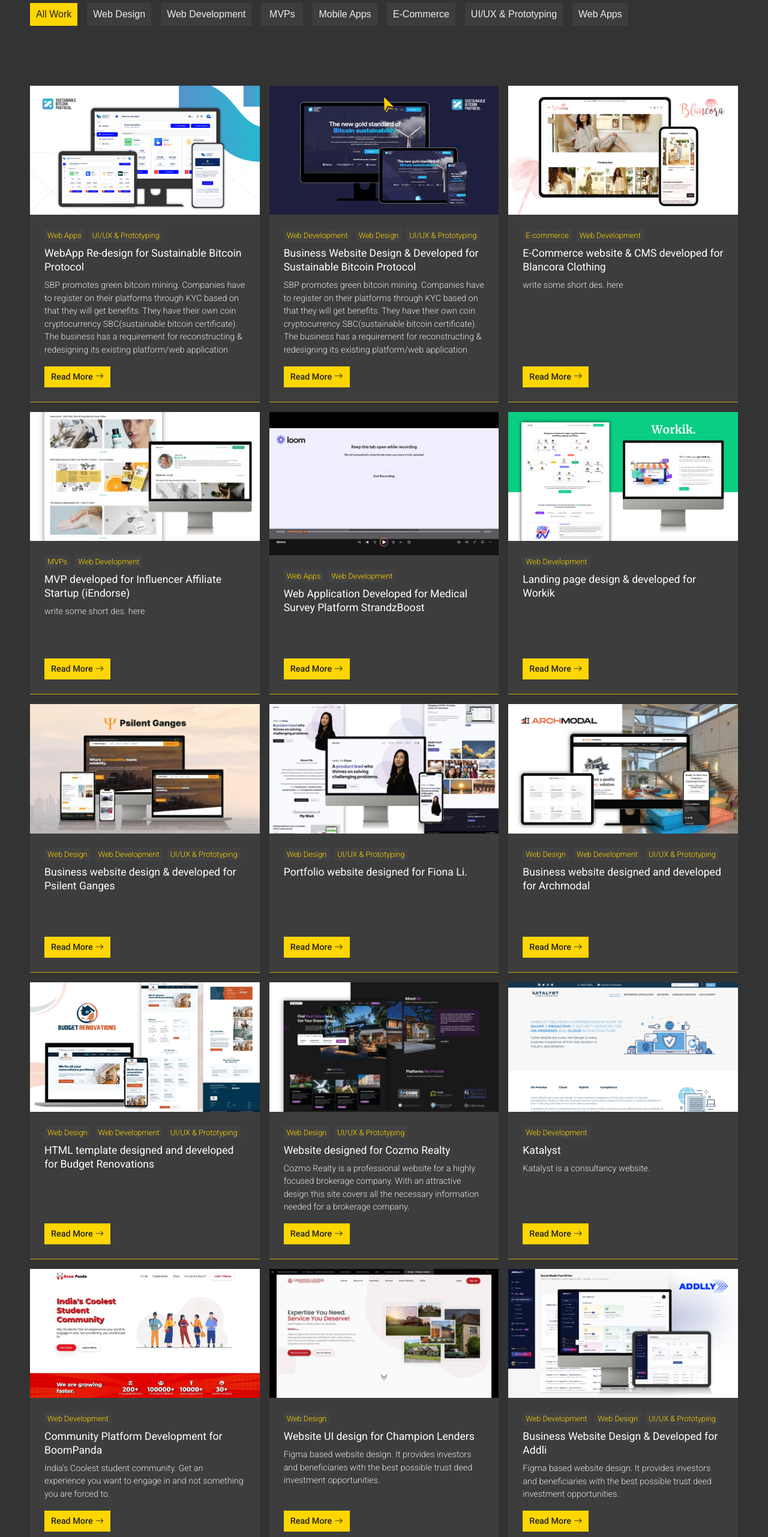
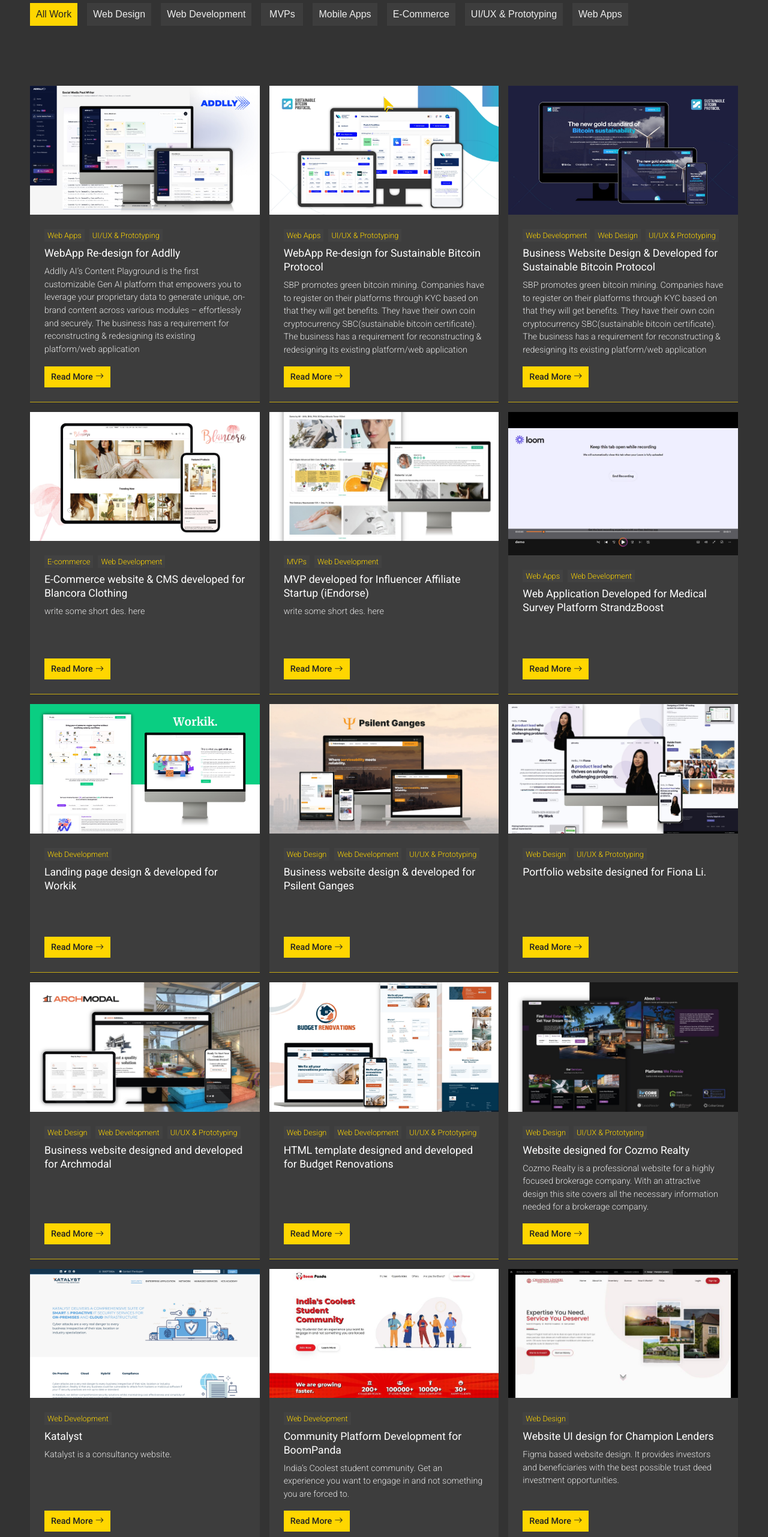
Before and after one commit to website-vikreta/website-vikreta.github.io, a React (Create React App) app: page /work in a window 1280 px wide. Shown: the part 234-2797 px from the top of the page at 60% size. Built offline with nearby package versions, Linux system fonts and the light colour scheme.

Commit message:
addly update

```diff
--- a/src/json/ourWorkData.js
+++ b/src/json/ourWorkData.js
@@ -133,6 +133,7 @@
 import championg5 from "../assets/Work/champion-lenders/gallery/champion5.jpg";
 import championg6 from "../assets/Work/champion-lenders/gallery/champion6.jpg";
 //addli
+import addlylogo from "../assets/Work/Addli/adlogo.svg"
 import addli1 from "../assets/Work/Addli/addli-01.jpg"
 import addli2 from "../assets/Work/Addli/addli-02.jpg"
 import addli3 from "../assets/Work/Addli/addli-03.jpg"
@@ -147,6 +148,45 @@
    // SBP webApp update content
    {
       id: 1,
+      url: "/work/addlly",
+      thumbnail: addli1,
+      logo: addlylogo,
+      title: "WebApp Re-design for Addlly",
+      niche: ["Figma", "UI/UX", "Prototyping", "Web Design", "Web Apps", "Mockups"],
+      category: ["Web Apps","UI/UX & Prototyping"],
+      links: [
+         { key: "Figma", value: "https://bit.ly/addly-website-figma" }
+      ],
+      video: [
+
+      ],
+      gallery: [ addli1, addli2, addli3, addli4, addli5, addli6
+
+      ],
+      shortDescription: `
+      Addlly AI’s Content Playground is the first customizable Gen AI platform that empowers you to leverage your proprietary data to generate unique, on-brand content across various modules – effortlessly and securely. The business has a requirement for reconstructing & redesigning its existing platform/web application
+      `,
+      description: `
+      <p className="para">
+      Addlly promotes eco-friendly bitcoin mining by requiring companies to register on their platform through a KYC process. In return, they offer benefits and issue their own cryptocurrency, SBC (Sustainable Bitcoin Certificate). The business needs to revamp and redesign its current platform/web application.
+      </p>
+      <p className="para">
+      There are three core modules: Miner, Auditor, and Investor. These modules handle bitcoin mining, verify miners through third-party integration, and facilitate the purchase of bitcoins, respectively.
+      </p>
+      <p className="para">
+      Website Vikreta has delivered a fully updated UI/UX design to the company. Our research focused on achieving the optimal design. We provided all necessary components, charts, graphs, and layout elements to enhance the website’s functionality. Additionally, we created a straightforward Figma design to ensure that the tech team can develop it easily and efficiently.
+      </p>
+      <p className="para">
+      Given that blockchain-based projects require highly secure modules, we have conducted extensive testing to ensure the web application appears more professional and appealing. This enhances user trust and provides instant, easy-to-access information about the services offered by Addlly.
+      </p>
+      `,
+      clientReview: `
+           `,
+      clientName: "Harshit Agarwal",
+      designation: "CTO- Addlly.ai",
+   },
+   {
+      id: 2,
       url: "/work/sbpwebapp",
       thumbnail: sbpapp1,
       logo: SBPlogo,
@@ -191,7 +231,7 @@
    },
    // SBP webSite  change content
    {
-      id: 2,
+      id: 3,
       url: "/work/sbpwebsite",
       thumbnail: SBP1,
       logo: SBPlogo,
@@ -250,7 +290,7 @@
 
    // Blancora.
    {
-      id: 3,
+      id: 4,
       url: "/work/blancora",
       thumbnail: blancora1,
       logo: blancoraLogo,
@@ -291,7 +331,7 @@
    },
    // iEndorse MVP  update contents .
    {
-      id: 4,
+      id: 5,
       url: "/work/iendorse",
       thumbnail: iEndorse1,
       logo: iEndorseLogo,
@@ -330,7 +370,7 @@
    },
    // StrandzBoost WebApp update contents
    {
-      id: 5,
+      id: 6,
       url: "/work/StrandzBoost",
      thumbnail: Strandzthunbnill,
       logo: StrandzBoostLogo,
@@ -359,7 +399,7 @@
 
    // workik
    {
-      id: 6,
+      id: 7,
       url: "/work/workik",
       thumbnail: Workik1,
       logo: WorkikLogo,
@@ -388,7 +428,7 @@
 
    // Psilent Ganges
    {
-      id: 7,
+      id: 8,
       url: "/work/psilentganges",
       thumbnail: psilentGanges1,
       logo: psilentGangesLogo,
@@ -415,7 +455,7 @@
    ,
    // Fiona Li
    {
-      id: 8,
+      id: 9,
       url: "/work/FionaLi",
       thumbnail: FionaLi1,
       logo: FionaLiLogo,
@@ -441,7 +481,7 @@
    ,
    // Archmodal
    {
-      id: 9,
+      id: 10,
       url: "/work/Archmodal",
       thumbnail: Archmodal1,
       logo: ArchmodalLogo,
@@ -468,7 +508,7 @@
    ,
    //budget renovations
    {
-      id: 10,
+      id: 11,
       url: "/work/budget-renovations",
       thumbnail: budgetRenovations1,
       logo: budgetRenovationsLogo,
@@ -497,7 +537,7 @@
    },
    //Cozmo Realty
    {
-      id: 11,
+      id: 12,
       url: "/work/cozmo-realty",
       thumbnail: cozmoThumb,
       logo: cozmoLogo,
@@ -532,7 +572,7 @@
    },
    //Katalyst updated till above
    {
-      id: 12,
+      id: 13,
       url: "/work/Katalyst",
       thumbnail: Katalyst1,
       logo: "",
@@ -562,7 +602,7 @@
    },
    // boompanda
    {
-      id: 13,
+      id: 14,
       url: "/work/boompanda",
       thumbnail: boompandaThumb,
       logo: boompandalogo,
@@ -618,7 +658,7 @@
    },
    //champion-lenders
    {
-      id: 14,
+      id: 15,
       url: "/work/champion-lenders",
       thumbnail: championThumb,
       logo: championLogo,
@@ -646,49 +686,8 @@
       clientReview: "Website Vikreta did really nice work. They have really fast hands. They finished our new website design in the given time. They always responded quickly and has a really good sense of design. I will rehire them for future projects for sure.",
       clientName: "John Kim",
       designation: "CEO - Champion Lenders",
-   },
-   {
-      id: 15,
-      url: "/work/addli",
-      thumbnail: addli1,
-      logo: championLogo,
-      title: "Business Website Design & Developed for Addli",
-      niche: ["Web Development",
-         "ReactJS",
-         "Responsive Design",
-         "Figma",
-         "UI/UX",
-         "Prototyping",
-         "Web Design",
-         "Web Apps",
-         "Mockups"],
-      category: ["Web Development", "Web Design", "UI/UX & Prototyping"],
-      links: [
-         { key: "Figma", value: "https://bit.ly/addly-website-figma" },
-      ],
-      shortDescription: "Figma based website design. It provides investors and beneficiaries with the best possible trust deed investment opportunities.",
-      gallery: [
-         addli1, addli2, addli3, addli4, addli5,addli6
-      ],
-      description: `
-         <p className="para">
-         Addli promotes eco-friendly bitcoin mining by requiring companies to register on their platform through a KYC process. In return, they offer benefits and issue their own cryptocurrency, SBC (Sustainable Bitcoin Certificate). The business needs to revamp and redesign its current platform/web application.
-         </p>
-         <p className="para">
-         There are three core modules: Miner, Auditor, and Investor. These modules handle bitcoin mining, verify miners through third-party integration, and facilitate the purchase of bitcoins, respectively.
-         </p>
-         <p className="para">
-         Website Vikreta has delivered a fully updated UI/UX design to the company. Our research focused on achieving the optimal design. We provided all necessary components, charts, graphs, and layout elements to enhance the website’s functionality. Additionally, we created a straightforward Figma design to ensure that the tech team can develop it easily and efficiently.
-         </p>
-         <p className="para">
-         Given that blockchain-based projects require highly secure modules, we have conducted extensive testing to ensure the web application appears more professional and appealing. This enhances user trust and provides instant, easy-to-access information about the services offered by Addli.
-         </p>
+   }
 
-      `,
-      clientReview: "",
-      clientName: "Harshit Agarwal",
-      designation: "CTO - Addli.ai",
-   },
 ]
 
 //Tags' content is used inside 'niche' property
```
Also changed, not shown: src/assets/Work/Addli/adlogo.svg (added).
